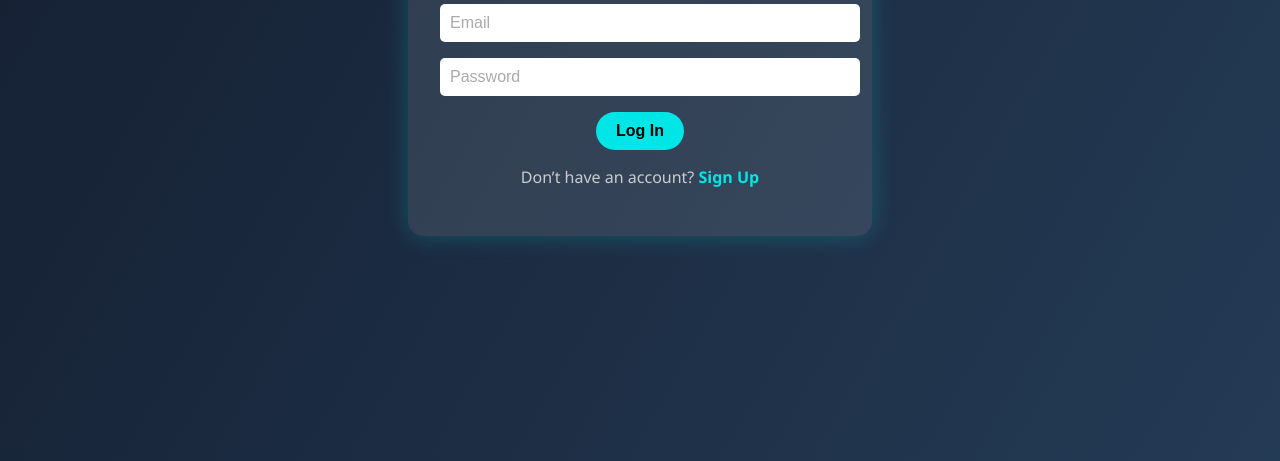
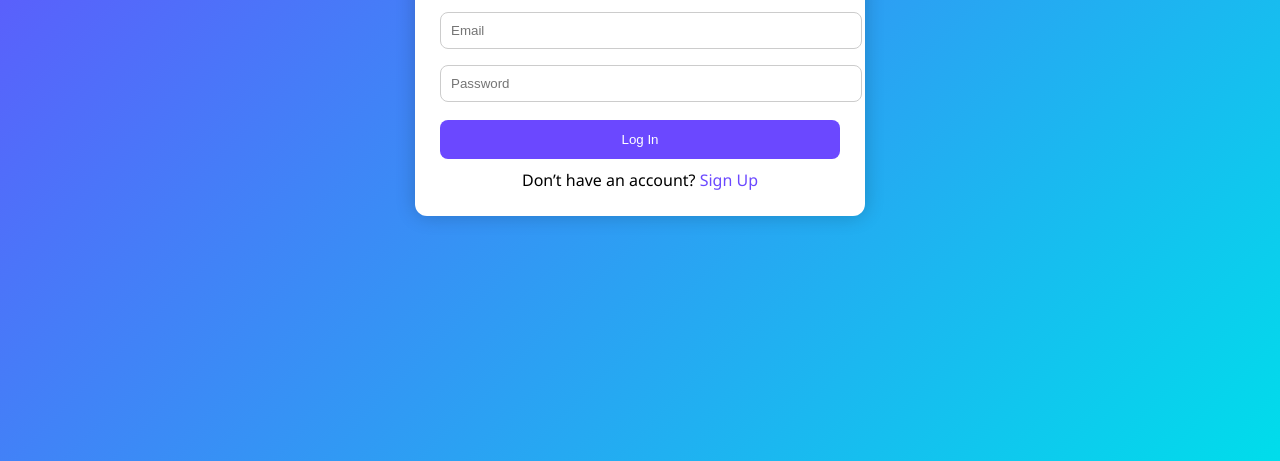
Before and after one commit to Wanga-tracker/study-hive, a plain HTML site: page login.html in a window 1280 px wide. Shown: the part 339-800 px from the top of the page. Drawn offline with Linux system fonts and the light colour scheme.

Commit message:
Update login.html

```diff
--- a/login.html
+++ b/login.html
@@ -3,68 +3,105 @@
 <head>
   <meta charset="UTF-8" />
   <meta name="viewport" content="width=device-width, initial-scale=1.0"/>
-  <title>EduHub Kenya - Login</title>
-  <link rel="stylesheet" href="style.css" />
+  <title>Edu Sync Hub - Login</title>
+  <style>
+    body {
+      background: linear-gradient(135deg, #6b48ff, #00ddeb);
+      font-family: 'Segoe UI', sans-serif;
+      display: flex;
+      justify-content: center;
+      align-items: center;
+      min-height: 100vh;
+      margin: 0;
+    }
+    .container {
+      background: #fff;
+      border-radius: 12px;
+      padding: 25px;
+      width: 100%;
+      max-width: 400px;
+      box-shadow: 0 0 20px rgba(0,0,0,0.2);
+    }
+    h2 {
+      text-align: center;
+      color: #6b48ff;
+    }
+    input {
+      width: 100%;
+      padding: 10px;
+      margin: 8px 0;
+      border-radius: 8px;
+      border: 1px solid #ccc;
+    }
+    .glow-button {
+      background: #6b48ff;
+      color: white;
+      border: none;
+      padding: 12px;
+      border-radius: 8px;
+      width: 100%;
+      cursor: pointer;
+      transition: 0.3s;
+      margin-top: 10px;
+    }
+    .glow-button:hover {
+      box-shadow: 0 0 12px #00ddeb;
+    }
+    .switch {
+      text-align: center;
+      margin-top: 10px;
+    }
+    .switch a {
+      color: #6b48ff;
+      text-decoration: none;
+    }
+  </style>
 </head>
 <body>
   <div class="container">
     <h2>Log In</h2>
     <form id="login-form">
-      <input type="email" id="email" placeholder="Email" required />
-      <input type="password" id="password" placeholder="Password" required />
+      <input type="email" id="email" placeholder="Email" required>
+      <input type="password" id="password" placeholder="Password" required>
       <button type="submit" class="glow-button">Log In</button>
     </form>
-
-    <div class="switch">Don’t have an account? <a href="signup.html">Sign Up</a></div>
-    <div id="error-message" class="error"></div>
+    <div class="switch">
+      Don’t have an account? <a href="signup.html">Sign Up</a>
+    </div>
   </div>
 
+  <!-- Firebase JS SDKs -->
   <script type="module">
     import { initializeApp } from "https://www.gstatic.com/firebasejs/11.8.1/firebase-app.js";
     import { getAuth, signInWithEmailAndPassword } from "https://www.gstatic.com/firebasejs/11.8.1/firebase-auth.js";
-    import { getFirestore, doc, getDoc } from "https://www.gstatic.com/firebasejs/11.8.1/firebase-firestore.js";
 
     const firebaseConfig = {
-      apiKey: "AIzaSyCs6rzjsYBPYmT1vK3VWQRU36MJgQmKJq0",
-      authDomain: "edu-hub-kenya.firebaseapp.com",
-      projectId: "edu-hub-kenya",
-      storageBucket: "edu-hub-kenya.appspot.com",
-      messagingSenderId: "163804145504",
-      appId: "1:163804145504:web:9b989b384a2bd2643f6005"
+      apiKey: "AIzaSyAcqZKghgyzk1ghfP-l8dwlHOVRNeG1TAk",
+      authDomain: "edu-sync-hub-africa.firebaseapp.com",
+      databaseURL: "https://edu-sync-hub-africa-default-rtdb.firebaseio.com",
+      projectId: "edu-sync-hub-africa",
+      storageBucket: "edu-sync-hub-africa.appspot.com",
+      messagingSenderId: "625120725619",
+      appId: "1:625120725619:web:0a373d5201cd9a87333806"
     };
 
     const app = initializeApp(firebaseConfig);
     const auth = getAuth(app);
-    const db = getFirestore(app);
 
     const form = document.getElementById("login-form");
-    const errorMessage = document.getElementById("error-message");
-
     form.addEventListener("submit", async (e) => {
       e.preventDefault();
-
       const email = form.email.value;
       const password = form.password.value;
 
       try {
-        // Authenticate user
-        const userCredential = await signInWithEmailAndPassword(auth, email, password);
-        const user = userCredential.user;
-
-        // Get user role from Firestore
-        const userDoc = await getDoc(doc(db, "users", user.uid));
-        if (userDoc.exists()) {
-          const role = userDoc.data().role;
-
-          // Redirect based on role
-          window.location.href = role === "admin" ? "admin_main_dashboard.html" : "student_main_dashboard.html";
-        } else {
-          errorMessage.textContent = "No user record found.";
-        }
+        await signInWithEmailAndPassword(auth, email, password);
+        alert("Login successful!");
+        window.location.href = "pages/sorting-dashboard.html";
       } catch (err) {
-        errorMessage.textContent = "Login failed: " + err.message;
+        alert("Login failed: " + err.message);
       }
     });
   </script>
 </body>
-                </html>
+</html>
```
